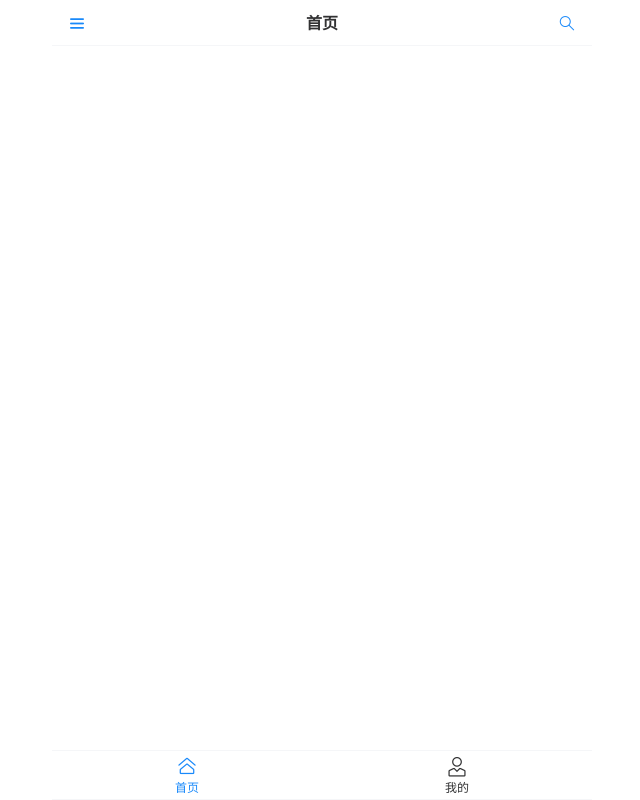
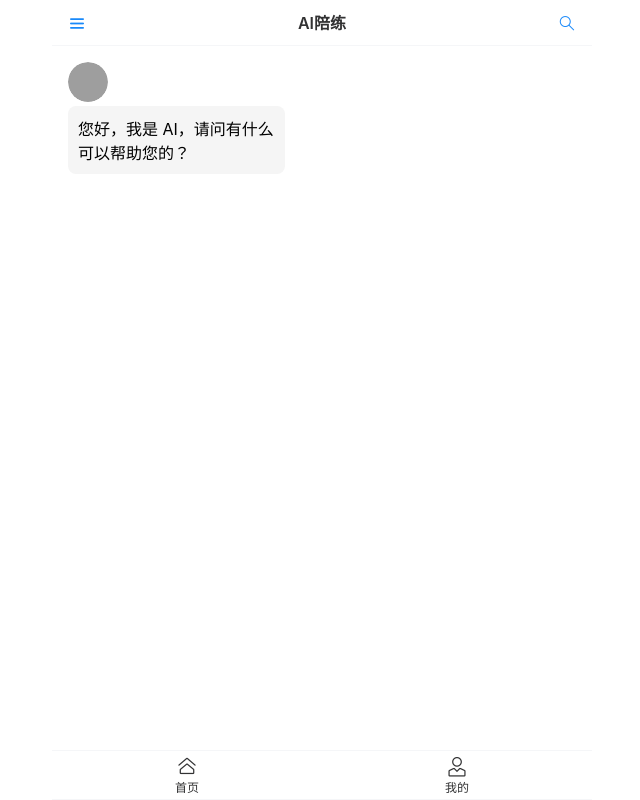
Before and after one commit to Mr-East/mobile-ai-training, a Vue app: page /#/chat in a window 1280 px wide. Before the commit this address led to /#/home. Shown: the whole page, without its empty margins (318-958 px from the left). Built offline with nearby package versions, Linux system fonts and the light colour scheme; grey boxes are pictures that could not be loaded.

Commit message:
chat页面

```diff
--- a/src/layout/index.vue
+++ b/src/layout/index.vue
@@ -18,23 +18,25 @@
   </div>
   <van-tabbar ref="tabbarRef" route>
     <template v-for="item in main" :key="item.name">
-      <van-tabbar-item :to="item.path" :icon="item.meta?.icon">
+      <template v-if="!item.meta?.hidden">
+        <van-tabbar-item :to="item.path" :icon="item.meta?.icon" >
           {{ item.meta?.title }}
         </van-tabbar-item>
+      </template>
     </template>
   </van-tabbar>
 </template>
 
 <script lang="ts" setup>
-  import { ref, nextTick } from 'vue';
-  import { Sticky, Tabbar } from 'vant';
-  import { main } from '@/router/modules/main';
+import { ref, nextTick } from "vue";
+import { Sticky, Tabbar } from "vant";
+import { main } from "@/router/modules/main";
 
-  defineOptions({ name: 'Layout' });
+defineOptions({ name: "Layout" });
 
 const stickyRef = ref<InstanceType<typeof Sticky>>();
 const tabbarRef = ref<InstanceType<typeof Tabbar>>();
-  const containerHeight = ref('');
+const containerHeight = ref("");
 
 nextTick(() => {
   containerHeight.value = `${
@@ -45,7 +47,7 @@
 
 <style lang="scss">
 .container {
-    --height: v-bind('containerHeight');
+  --height: v-bind("containerHeight");
   --container-height: calc(100vh - var(--height));
 
   height: calc(100vh - var(--height));
--- a/src/router/index.ts
+++ b/src/router/index.ts
@@ -11,6 +11,7 @@ export const routes: Array<RouteRecordRaw> = [
     component: () => import('@/layout/index.vue'),
     meta: {
       title: '首页',
+      hidden: false,
     },
     children: [
       ...main,
--- a/src/router/modules/main.ts
+++ b/src/router/modules/main.ts
@@ -8,6 +8,7 @@ export const main: Array<RouteRecordRaw> = [
     meta: {
       title: '首页',
       icon: 'home-o',
+      hidden: false,
     },
   },
   {
@@ -17,6 +18,17 @@ export const main: Array<RouteRecordRaw> = [
     meta: {
       title: '我的',
       icon: 'user-o',
+      hidden: false,
+    },
+  },
+  {
+    path: '/chat',
+    name: 'chat',
+    component: () => import('@/views/chat/index.vue'),
+    meta: {
+      title: 'AI陪练',
+      icon: 'user-o',
+      hidden: true,
     },
   },
 ];
--- /dev/null
+++ b/src/views/chat/index.vue
@@ -0,0 +1,120 @@
+<template>
+  <div class="chat-container">
+    <!-- 聊天记录显示区域 -->
+    <div class="chat-box">
+      <div class="message" v-for="(message, index) in messages" :key="index">
+        <div v-if="message.type === 'user'" class="user-message">
+          <van-image
+            class="avatar"
+            round
+            width="40px"
+            height="40px"
+            src="https://example.com/user-avatar.jpg"
+          />
+          <div class="message-content">{{ message.content }}</div>
+        </div>
+        <div v-else class="ai-message">
+          <van-image
+            class="avatar"
+            round
+            width="40px"
+            height="40px"
+            src="https://example.com/ai-avatar.jpg"
+          />
+          <div class="message-content">{{ message.content }}</div>
+        </div>
+      </div>
+    </div>
+
+    <!-- 输入框和发送按钮 -->
+    <div class="input-bar">
+      <van-field
+        v-model="input"
+        placeholder="输入你的消息..."
+        clearable
+        :right-icon="null"
+        class="input-field"
+      />
+      <van-button round type="primary" @click="sendMessage">发送</van-button>
+    </div>
+  </div>
+</template>
+
+<script setup lang="ts">
+import { ref } from "vue";
+
+const input = ref(""); // 用户输入内容
+const messages = ref([
+  { type: "ai", content: "您好，我是 AI，请问有什么可以帮助您的？" }, // AI 消息
+]);
+
+// 发送消息的逻辑
+const sendMessage = () => {
+  if (input.value.trim()) {
+    // 将用户的消息添加到消息列表
+    messages.value.push({ type: "user", content: input.value });
+
+    // 清空输入框
+    input.value = "";
+
+    // 模拟 AI 回复
+    setTimeout(() => {
+      messages.value.push({ type: "ai", content: "这是 AI 的回复" });
+    }, 1000);
+  }
+};
+</script>
+
+<style scoped lang="scss">
+.chat-container {
+  display: flex;
+  flex-direction: column;
+  height: 100vh;
+  font-size: 16px;
+}
+
+.chat-box {
+  flex: 1;
+  padding: 16px;
+  overflow-y: auto;
+}
+
+.message {
+  display: flex;
+  align-items: flex-start;
+  margin-bottom: 16px;
+}
+
+.user-message {
+  justify-content: flex-end;
+  text-align: right;
+}
+
+.ai-message {
+  justify-content: flex-start;
+}
+
+.message-content {
+  background-color: #f5f5f5;
+  padding: 10px;
+  border-radius: 8px;
+  max-width: 60%;
+}
+
+.avatar {
+  margin-right: 8px;
+}
+
+.input-bar {
+  display: flex;
+  align-items: center;
+  padding: 10px;
+  background-color: #fff;
+  border-top: 1px solid #ebebeb;
+}
+
+.input-field {
+  flex: 1;
+  margin-right: 10px;
+}
+</style>
--- a/src/views/home/index.vue
+++ b/src/views/home/index.vue
@@ -1,18 +1,54 @@
 <template>
   <div class="wrapper">
+    <div class="bg"></div>
+    <div class="title"><span>欢迎来到AI智能陪练~</span></div>
     <div class="begin">
-
-
+      <van-button type="primary" size="normal" block @click="beginChat"
+        >开始问答</van-button
+      >
     </div>
   </div>
 </template>
 
 <script lang="ts" setup>
+import { useRouter } from "vue-router";
+const $router = useRouter();
 
-  defineOptions({ name: 'Home' });
-
+const beginChat = () => {
+  $router.push("/chat");
+}
+defineOptions({ name: "Home" });
 </script>
 
 <style lang="scss" scoped>
+.wrapper {
+  position: relative;
 
+  height: 100%;
+
+  .title{
+    padding: 15px;
+    text-align: center;
+    font-size: 20px;
+  }
+  .bg {
+    position: absolute;
+    bottom: -10%;
+    left: -17%;
+    height: 90%;
+    width: 70%;
+    background: url("../../assets/robot.png") no-repeat;
+    background-size: cover;
+  }
+
+  .begin {
+    position: absolute;
+    right: 20%;
+    bottom: 50%;
+    transform: translateY(50%);
+    width: 100px;
+    height: 50px;
+
+  }
+}
 </style>
```
Also changed, not shown: 1 other file (tests, documents, lock files or other folders). Lines whose indentation alone changed are shown as unchanged.
